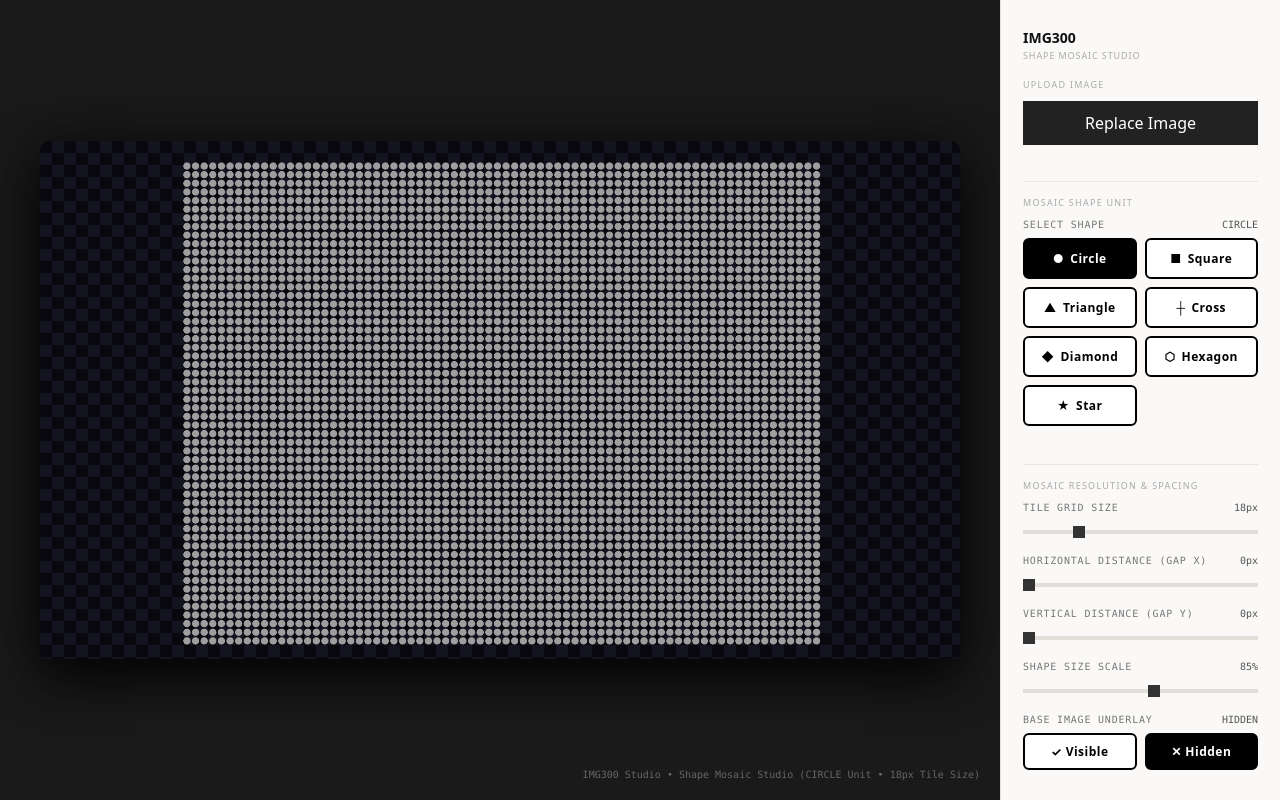
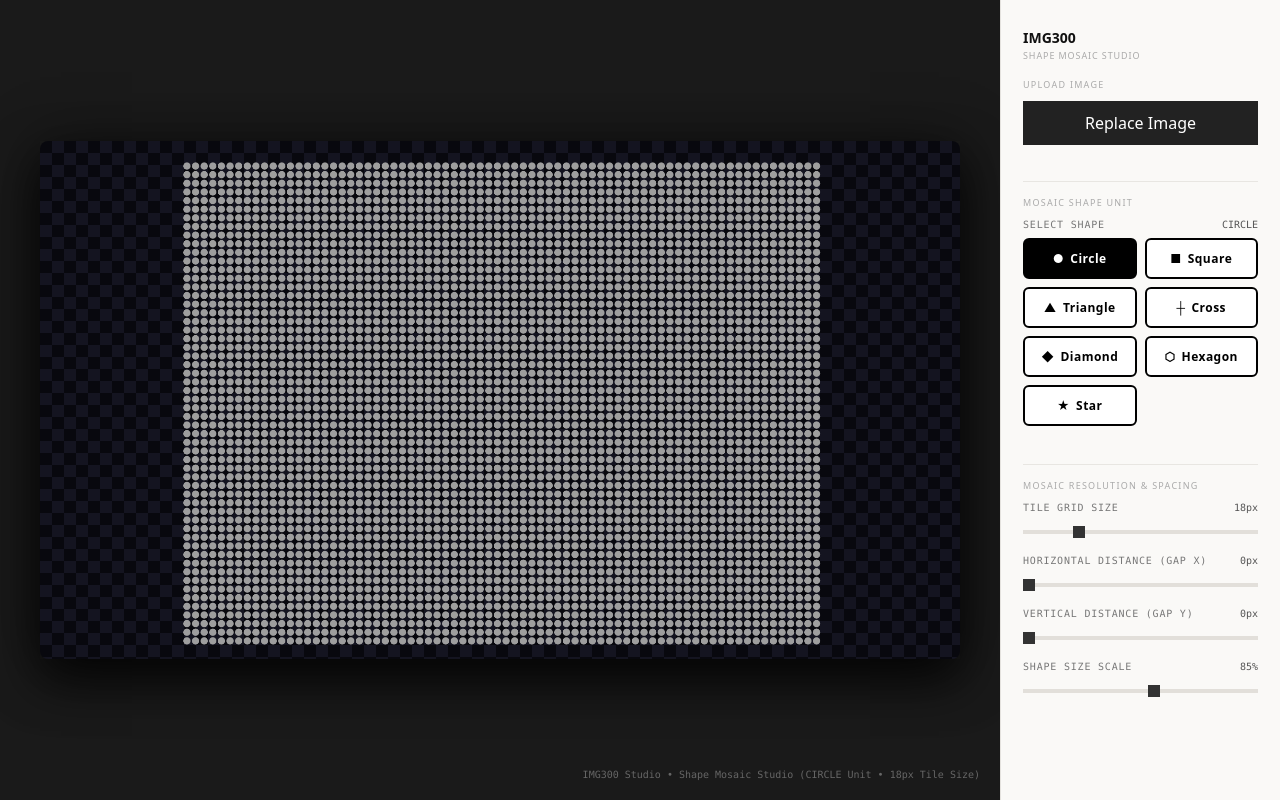
Before and after one commit to victorchen1211/IMG300, a Next.js app: page /shape-mosaic in a window 1280 px wide. Built offline with nearby package versions, Linux system fonts and the light colour scheme.

Commit message:
chore: remove Base Image Underlay control section for streamlined Shape Mosaic Studio UI

```diff
--- a/src/components/ShapeMosaicGenerator.tsx
+++ b/src/components/ShapeMosaicGenerator.tsx
@@ -28,7 +28,6 @@ export const ShapeMosaicGenerator: React.FC = () => {
   const [shapeScale, setShapeScale] = useState<number>(0.85); // Shape Size Scale (0.4 to 1.2)
   const [gapX, setGapX] = useState<number>(0); // Horizontal Gap Distance (0px to 40px)
   const [gapY, setGapY] = useState<number>(0); // Vertical Gap Distance (0px to 40px)
-  const [showBaseImage, setShowBaseImage] = useState<boolean>(false); // Overlay original underneath
 
   // Load default sample transparent PNG/image on mount
   useEffect(() => {
@@ -140,14 +139,6 @@ export const ShapeMosaicGenerator: React.FC = () => {
         offCtx.drawImage(sourceImage, 0, 0);
         const imgData = offCtx.getImageData(0, 0, imgW, imgH).data;
 
-        // Optionally draw base image underneath at low opacity if enabled
-        if (showBaseImage) {
-          ctx.save();
-          ctx.globalAlpha = 0.15;
-          ctx.drawImage(sourceImage, drawX, drawY, drawW, drawH);
-          ctx.restore();
-        }
-
         const baseStep = Math.max(4, tileSize);
         const stepX = baseStep + gapX;
         const stepY = baseStep + gapY;
@@ -186,7 +177,7 @@ export const ShapeMosaicGenerator: React.FC = () => {
       ctx.textAlign = "center";
       ctx.fillText("UPLOAD AN IMAGE TO BEGIN SHAPE MOSAIC CREATION", w / 2, h / 2);
     }
-  }, [sourceImage, selectedShape, tileSize, shapeScale, gapX, gapY, showBaseImage]);
+  }, [sourceImage, selectedShape, tileSize, shapeScale, gapX, gapY]);
 
   useEffect(() => {
     const canvas = canvasRef.current;
@@ -315,48 +306,6 @@ export const ShapeMosaicGenerator: React.FC = () => {
             onChange={(e) => setShapeScale(parseFloat(e.target.value))}
           />
         </div>
-
-        {/* 3. Base Image Ghost Overlay Toggle */}
-        <div className={styles.controlGroup} style={{ marginBottom: 16 }}>
-          <div className={styles.controlHeader} style={{ marginBottom: 8 }}>
-            <span className={styles.controlLabel}>Base Image Underlay</span>
-            <span className={styles.controlValue}>{showBaseImage ? "VISIBLE" : "HIDDEN"}</span>
-          </div>
-          <div style={{ display: "flex", gap: "8px" }}>
-            <button
-              style={{
-                flex: 1,
-                padding: "8px",
-                fontSize: "12px",
-                fontWeight: showBaseImage ? 800 : 700,
-                background: showBaseImage ? "#000000" : "#ffffff",
-                border: "2px solid #000000",
-                color: showBaseImage ? "#ffffff" : "#000000",
-                borderRadius: "6px",
-                cursor: "pointer"
-              }}
-              onClick={() => setShowBaseImage(true)}
-            >
-              ✓ Visible
-            </button>
-            <button
-              style={{
-                flex: 1,
-                padding: "8px",
-                fontSize: "12px",
-                fontWeight: !showBaseImage ? 800 : 700,
-                background: !showBaseImage ? "#000000" : "#ffffff",
-                border: "2px solid #000000",
-                color: !showBaseImage ? "#ffffff" : "#000000",
-                borderRadius: "6px",
-                cursor: "pointer"
-              }}
-              onClick={() => setShowBaseImage(false)}
-            >
-              ✕ Hidden
-            </button>
-          </div>
-        </div>
       </div>
 
       {/* Main Viewport */}
```
